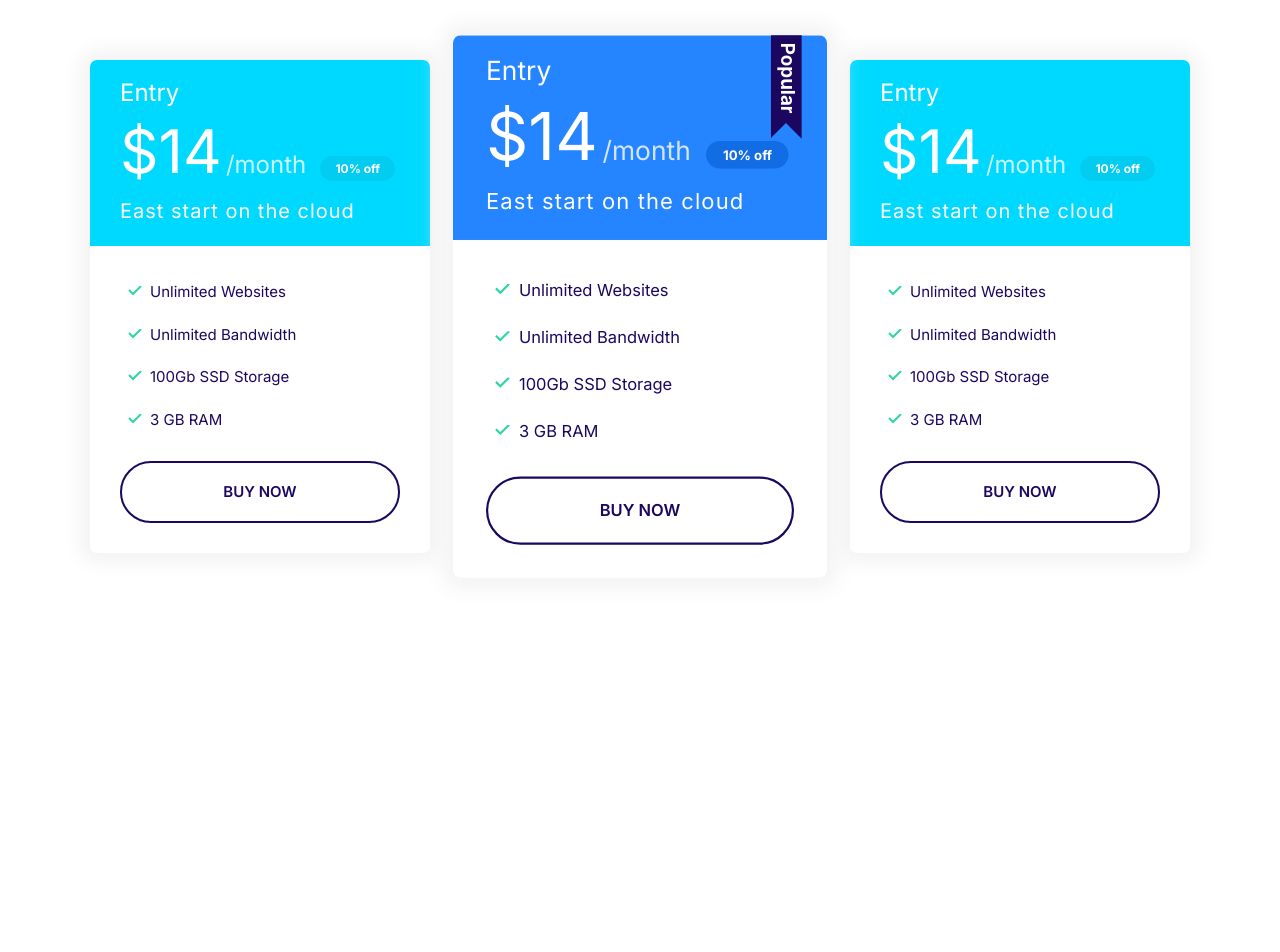
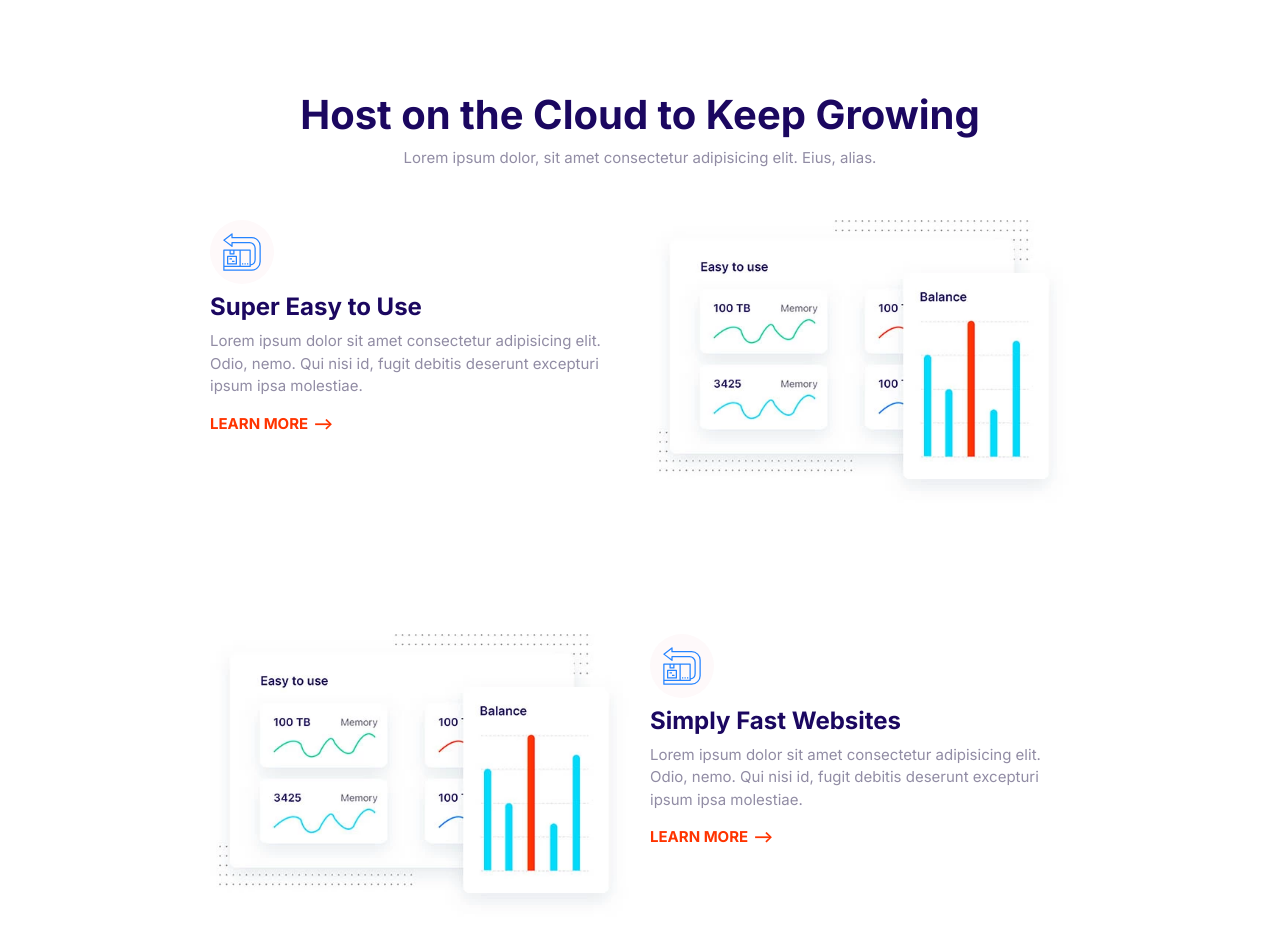
Before and after one commit to kiestonguidry/Flagstaff-Boulders, a plain HTML site: page index.html in a window 1280 px wide. Shown: the top 952 px of the page. Before the commit the page ends 800 px from the top, so only its background shows below. Drawn offline with Linux system fonts and the light colour scheme.

Commit message:
made features block

```diff
--- a/css/styles.css
+++ b/css/styles.css
@@ -765,3 +765,28 @@ nav__brand {
   max-width: 500px;
   margin: 0 auto;
 }
+
+/* features */
+
+.feature {
+  gap: 4rem 2rem;
+  margin: 12rem;
+}
+
+.feature__heading {
+  margin: 1rem 0;
+}
+
+.feature__image {
+  width: 100%;
+}
+
+.feature:first-of-type {
+  margin-top: 5rem;
+}
+
+@media screen and (min-width: 768px) {
+  .feature:nth-of-type(even) .feature__content {
+    order: 2;
+  }
+}
--- a/index.html
+++ b/index.html
@@ -16,77 +16,92 @@
   </head>
 
   <body>
-    <section class="block container block-plans">
-      <div class="grid grid--1x3">
-        <div>
-          <div class="plan">
-            <div class="card card--secondary">
-              <header class="card__header">
-                <h3 class="plan__name">Entry</h3>
-                <span class="plan__price">$14</span>
-                <span class="plan__billing-cycle">/month</span>
-                <span class="badge badge--secondary badge--small">10% off</span>
-                <span class="plan__description">East start on the cloud</span>
-              </header>
-              <div class="card__body">
-                <ul class="list list--tick">
-                  <li class="list__item">Unlimited Websites</li>
-                  <li class="list__item">Unlimited Bandwidth</li>
-                  <li class="list__item">100Gb SSD Storage</li>
-                  <li class="list__item">3 GB RAM</li>
-                </ul>
-                <button class="btn btn--outline btn--block">Buy Now</button>
-              </div>
-            </div>
-          </div>
+    <section class="block container">
+      <header class="block__header">
+        <h2>Host on the Cloud to Keep Growing</h2>
+        <p>
+          Lorem ipsum dolor, sit amet consectetur adipisicing elit. Eius, alias.
+        </p>
+      </header>
+      <article class="grid grid--1x2 feature">
+        <div class="feature__content">
+          <span class="icon-container">
+            <svg class="icon icon--primary">
+              <use xlink:href="images/sprite.svg#easy"></use>
+            </svg>
+          </span>
+          <h3 class="feature__heading">Super Easy to Use</h3>
+          <p>
+            Lorem ipsum dolor sit amet consectetur adipisicing elit. Odio, nemo.
+            Qui nisi id, fugit debitis deserunt excepturi ipsum ipsa molestiae.
+          </p>
+          <a href="#" class="link-arrow">Learn More</a>
         </div>
-        <div>
-          <div class="plan plan--popular">
-            <div class="card card--primary">
-              <header class="card__header">
-                <h3 class="plan__name">Entry</h3>
-                <span class="plan__price">$14</span>
-                <span class="plan__billing-cycle">/month</span>
-                <span class="badge badge--primary badge--small">10% off</span>
-                <span class="plan__description">East start on the cloud</span>
-              </header>
-              <div class="card__body">
-                <ul class="list list--tick">
-                  <li class="list__item">Unlimited Websites</li>
-                  <li class="list__item">Unlimited Bandwidth</li>
-                  <li class="list__item">100Gb SSD Storage</li>
-                  <li class="list__item">3 GB RAM</li>
-                </ul>
-                <button class="btn btn--outline btn--block">Buy Now</button>
-              </div>
-            </div>
-          </div>
+        <picture>
+          <source
+            type="image/webp"
+            srcset="images/easy.webp 1x, images/easy@2x.webp 2x"
+          />
+          <source
+            type="image/png"
+            srcset="images/easy.png 1x, images/easy@2x.png 2x"
+          />
+          <img class="feature__image" src="images/easy@2x.jpg" alt="" />
+        </picture>
+      </article>
+      <article class="grid grid--1x2 feature">
+        <div class="feature__content">
+          <span class="icon-container">
+            <svg class="icon icon--primary">
+              <use xlink:href="images/sprite.svg#easy"></use>
+            </svg>
+          </span>
+          <h3 class="feature__heading">Simply Fast Websites</h3>
+          <p>
+            Lorem ipsum dolor sit amet consectetur adipisicing elit. Odio, nemo.
+            Qui nisi id, fugit debitis deserunt excepturi ipsum ipsa molestiae.
+          </p>
+          <a href="#" class="link-arrow">Learn More</a>
         </div>
-        <div>
-          <div class="plan">
-            <div class="card card--secondary">
-              <header class="card__header">
-                <h3 class="plan__name">Entry</h3>
-                <span class="plan__price">$14</span>
-                <span class="plan__billing-cycle">/month</span>
-                <span class="badge badge--secondary badge--small">10% off</span>
-                <span class="plan__description">East start on the cloud</span>
-              </header>
-              <div class="card__body">
-                <ul class="list list--tick">
-                  <li class="list__item">Unlimited Websites</li>
-                  <li class="list__item">Unlimited Bandwidth</li>
-                  <li class="list__item">100Gb SSD Storage</li>
-                  <li class="list__item">3 GB RAM</li>
-                </ul>
-                <button class="btn btn--outline btn--block">Buy Now</button>
-              </div>
-            </div>
-          </div>
+        <picture>
+          <source
+            type="image/webp"
+            srcset="images/easy.webp 1x, images/easy@2x.webp 2x"
+          />
+          <source
+            type="image/png"
+            srcset="images/easy.png 1x, images/easy@2x.png 2x"
+          />
+          <img class="feature__image" src="images/easy@2x.jpg" alt="" />
+        </picture>
+      </article>
+      <article class="grid grid--1x2 feature">
+        <div class="feature__content">
+          <span class="icon-container">
+            <svg class="icon icon--primary">
+              <use xlink:href="images/sprite.svg#easy"></use>
+            </svg>
+          </span>
+          <h3 class="feature__heading">Wordpress Made Easy</h3>
+          <p>
+            Lorem ipsum dolor sit amet consectetur adipisicing elit. Odio, nemo.
+            Qui nisi id, fugit debitis deserunt excepturi ipsum ipsa molestiae.
+          </p>
+          <a href="#" class="link-arrow">Learn More</a>
         </div>
-      </div>
+        <picture>
+          <source
+            type="image/webp"
+            srcset="images/easy.webp 1x, images/easy@2x.webp 2x"
+          />
+          <source
+            type="image/png"
+            srcset="images/easy.png 1x, images/easy@2x.png 2x"
+          />
+          <img class="feature__image" src="images/easy@2x.jpg" alt="" />
+        </picture>
+      </article>
     </section>
-
     <script src="js/main.js"></script>
   </body>
 </html>
```
Also changed, not shown: Components/featuresblock.html (added, +87 -0 lines), images/easy.jpg (added), images/easy.webp (added), images/easy@2x.jpg (added), images/easy@2x.webp (added).
